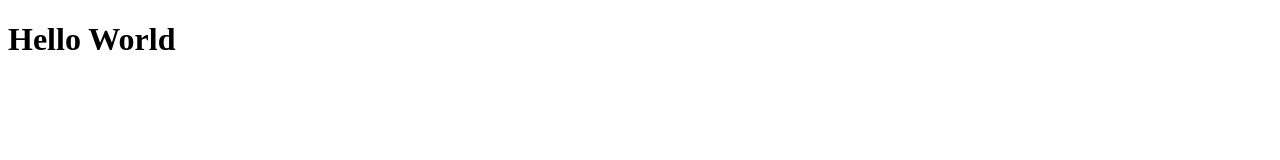
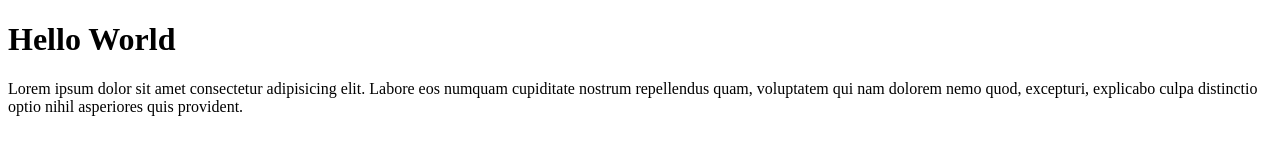
Before and after one commit to Pizzah1993/git-test, a plain HTML site: page index.html in a window 1280 px wide. Drawn offline with Linux system fonts and the light colour scheme.

Commit message:
menambahkan pragraf

```diff
--- a/index.html
+++ b/index.html
@@ -8,5 +8,6 @@
 </head>
 <body>
     <h1>Hello World</h1>
+    <p>Lorem ipsum dolor sit amet consectetur adipisicing elit. Labore eos numquam cupiditate nostrum repellendus quam, voluptatem qui nam dolorem nemo quod, excepturi, explicabo culpa distinctio optio nihil asperiores quis provident.</p>
 </body>
 </html>
```
